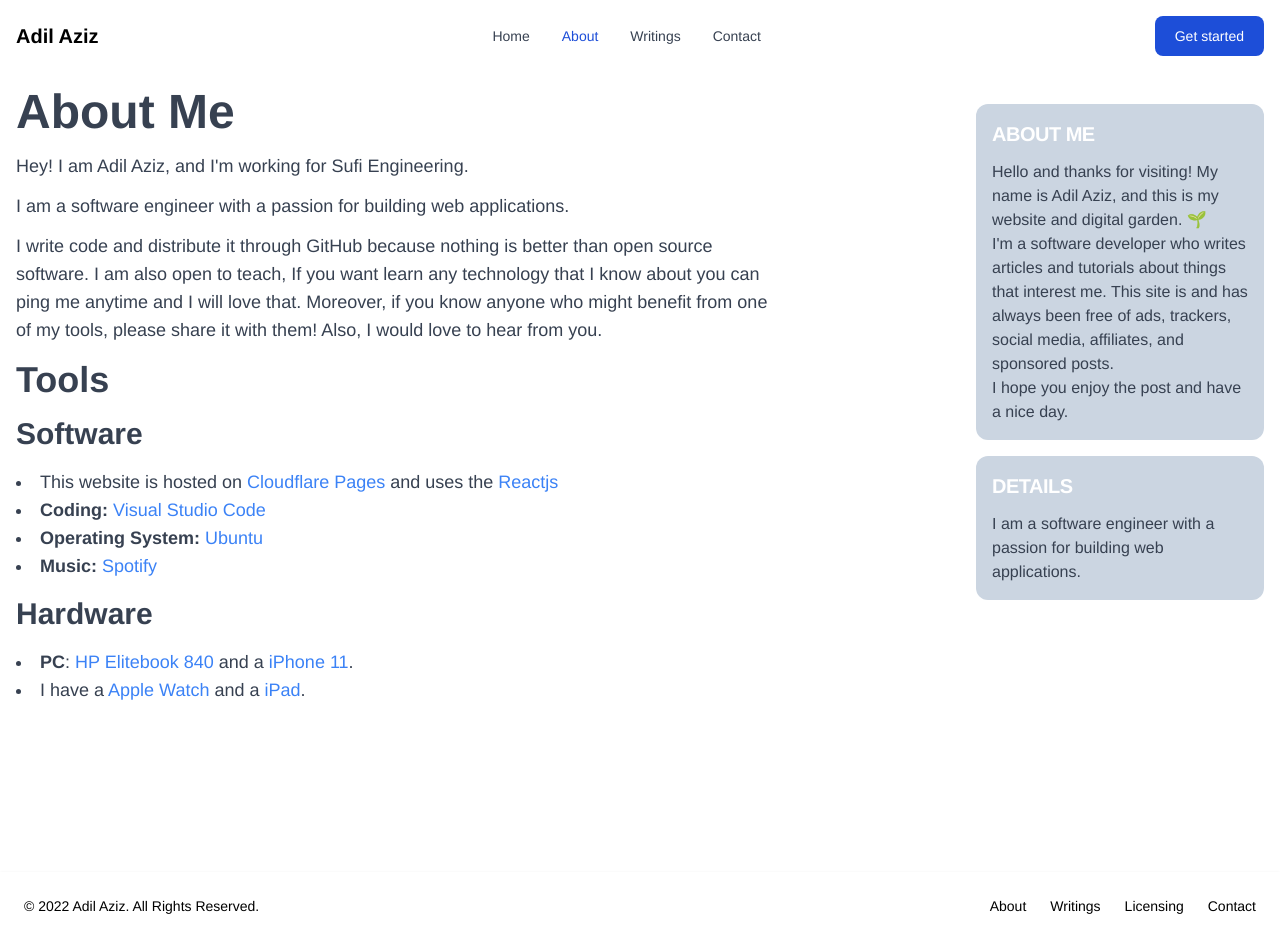
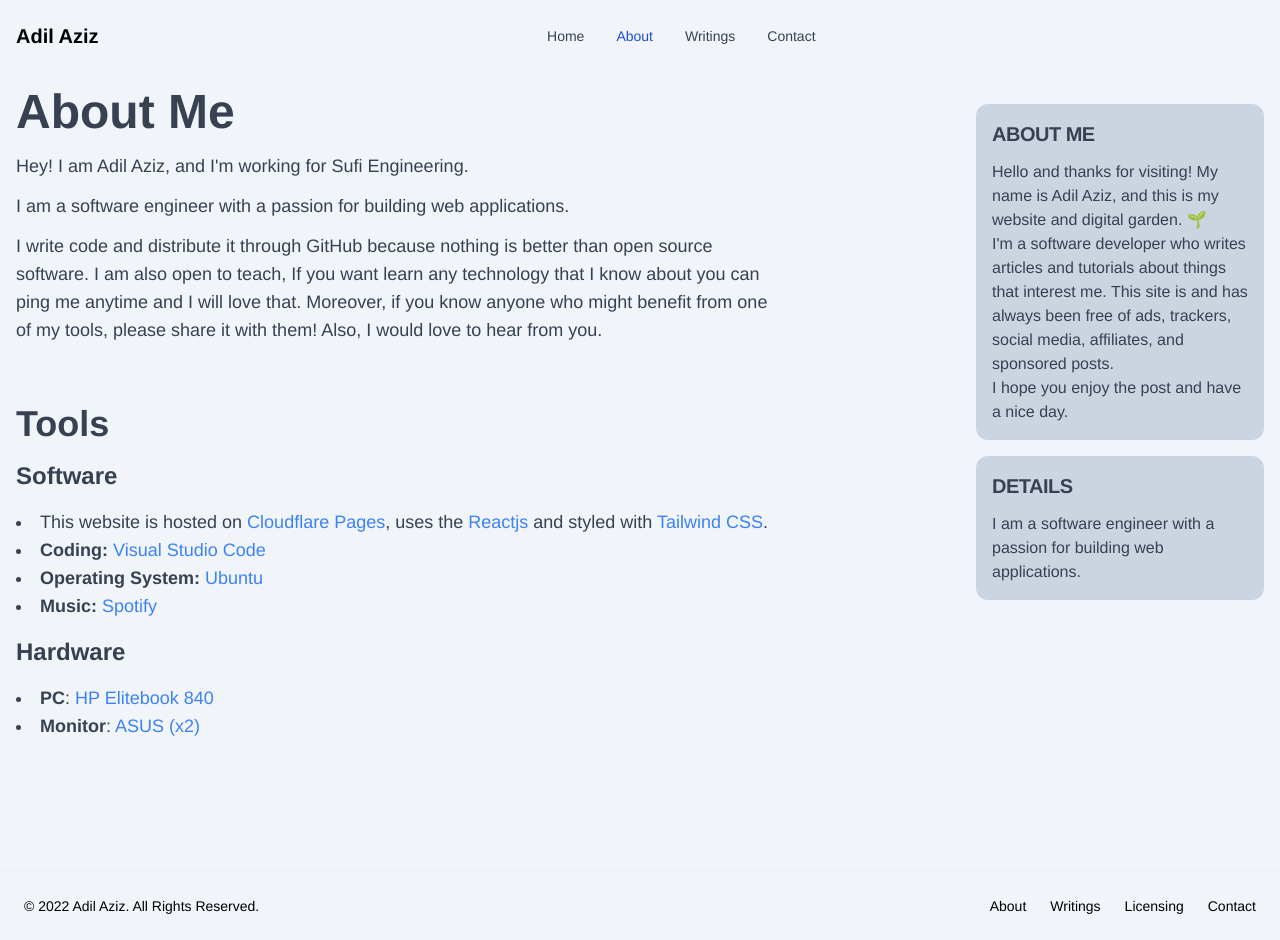
Before and after one commit to adilj13/adilj13.github.io, a React (Create React App) app: page /about in a window 1280 px wide. Built offline with nearby package versions, Linux system fonts and the light colour scheme.

Commit message:
some design updates

```diff
--- a/public/index.html
+++ b/public/index.html
@@ -6,6 +6,8 @@
     <meta name="viewport" content="width=device-width, initial-scale=1" />
     <meta name="theme-color" content="#000000" />
     <link rel="apple-touch-icon" href="%PUBLIC_URL%/logo192.png" />
+    <title>Adil Aziz</title>
+    <meta name="description" content="I'm currently working at Sufi Engineering.">
     <!--
       manifest.json provides metadata used when your web app is installed on a
       user's mobile device or desktop. See https://developers.google.com/web/fundamentals/web-app-manifest/
--- a/src/webpages/about.js
+++ b/src/webpages/about.js
@@ -5,7 +5,7 @@ import Footer from './components/footer';
 const About = () => {
     document.title="About";
         return (
-            <div className="bg-white border-gray-200 dark:bg-gray-900">
+            <div className="bg-slate-100 border-gray-200 dark:bg-gray-900">
             <Navbar selected="about"/>
             <div className="sm:container sm:mx-auto p-4 max-w-md lg:grid lg:grid-cols-4 lg:gap-8 min-h-[100vh]" >
                 <div className="text-gray-700 dark:text-white max-w-3xl w-full col-span-3 text-lg">
@@ -15,24 +15,25 @@ const About = () => {
                         <p className='my-3'>I am a software engineer with a passion for building web applications.</p>
                         <p className='my-3'>I write code and distribute it through GitHub because nothing is better than open source software. I am also open to teach, If you want learn any technology that I know about you can ping me anytime and I will love that. Moreover, if you know anyone who might benefit from one of my tools, please share it with them! Also, I would love to hear from you.</p>
                     </div>
+                    <br/>
                     <h3 className=' text-4xl font-semibold my-4'>Tools</h3>
-                    <h4 className=' text-3xl font-semibold my-4'>Software</h4>
+                    <h4 className=' text-2xl font-semibold my-4'>Software</h4>
                     <ul className='list-disc list-inside'>
-                        <li className=''>This website is hosted on <a className='hover:bg-blue-500 hover:text-white dark:hover:text-gray-700 text-blue-500' href='https://pages.cloudflare.com/'>Cloudflare Pages</a> and uses the <a href='https://reactjs.com' className='hover:bg-blue-500 hover:text-white dark:hover:text-gray-700 text-blue-500'>Reactjs</a></li>
+                        <li className=''>This website is hosted on <a className='hover:bg-blue-500 hover:text-white dark:hover:text-gray-700 text-blue-500' href='https://pages.cloudflare.com/'>Cloudflare Pages</a>, uses the <a href='https://reactjs.com' className='hover:bg-blue-500 hover:text-white dark:hover:text-gray-700 text-blue-500'>Reactjs</a> and styled with <a href='https://tailwindcss.com' className='hover:bg-blue-500 hover:text-white dark:hover:text-gray-700 text-blue-500'>Tailwind CSS</a>.</li>
                         <li className=''><b>Coding:</b> <a className='hover:bg-blue-500 hover:text-white dark:hover:text-gray-700 text-blue-500' href='https://code.visualstudio.com/' >Visual Studio Code</a></li>
                         <li className=''><b>Operating System:</b> <a className='hover:bg-blue-500 hover:text-white dark:hover:text-gray-700 text-blue-500' href='https://ubuntu.com/' >Ubuntu</a></li>
                         <li className=''><b>Music:</b> <a className='hover:bg-blue-500 hover:text-white dark:hover:text-gray-700 text-blue-500' href='https://spotify.com/' >Spotify</a></li>
                     </ul>
 
-                    <h4 className=' text-3xl font-semibold my-4'>Hardware</h4>
+                    <h4 className=' text-2xl font-semibold my-4'>Hardware</h4>
                     <ul className='list-disc list-inside'>
-                        <li className=''><b>PC</b>: <a className='hover:bg-blue-500 hover:text-white dark:hover:text-gray-700 text-blue-500' href='https://www.hp.com/us-en/shop/mdp/elitebook-840'>HP Elitebook 840</a> and a <a className='hover:bg-blue-500 hover:text-white dark:hover:text-gray-700 text-blue-500' href='https://www.apple.com/iphone-11/'>iPhone 11</a>.</li>
-                        <li className=''>I have a <a className='hover:bg-blue-500 hover:text-white dark:hover:text-gray-700 text-blue-500' href='https://www.apple.com/watch/'>Apple Watch</a> and a <a className='hover:bg-blue-500 hover:text-white dark:hover:text-gray-700 text-blue-500' href='https://www.apple.com/ipad/'>iPad</a>.</li>
+                        <li className=''><b>PC</b>: <a className='hover:bg-blue-500 hover:text-white dark:hover:text-gray-700 text-blue-500' href='https://www.hp.com/us-en/shop/mdp/elitebook-840'>HP Elitebook 840</a></li>
+                        <li className=''><b>Monitor</b>: <a className='hover:bg-blue-500 hover:text-white dark:hover:text-gray-700 text-blue-500' href='https://www.asus.com'>ASUS (x2)</a></li>
                     </ul>
                 </div>
                 <div className="max-w-3xl w-full col-span-1">
                     <div className="my-4 bg-slate-300  dark:bg-slate-800 p-4 max-w-3xl rounded-xl w-full">
-                        <h4 className="mb-3 text-xl font-semibold tracking-tight text-white">ABOUT ME</h4>
+                        <h4 className="mb-3 text-xl font-semibold tracking-tight text-gray-700 dark:text-white">ABOUT ME</h4>
 
                         <div className="text-gray-700 dark:text-white">
                             <p>Hello and thanks for visiting! My name is Adil Aziz, and this is my website and digital garden. 🌱</p>
@@ -42,7 +43,7 @@ const About = () => {
                         </div>
                     </div>
                     <div className="bg-slate-300  dark:bg-slate-800 p-4 max-w-3xl rounded-xl w-full">
-                        <h4 className="mb-3 text-xl font-semibold tracking-tight text-white">DETAILS</h4>
+                        <h4 className="mb-3 text-xl font-semibold tracking-tight text-gray-700 dark:text-white">DETAILS</h4>
 
                         <div className="text-gray-700 dark:text-white">
                             <p>I am a software engineer with a passion for building web applications.</p>
--- a/src/webpages/blog/list.js
+++ b/src/webpages/blog/list.js
@@ -26,7 +26,7 @@ const BlogList = () => {
         return <div>Error: {error.message}</div>;
     } else if (!isLoaded) {
         return (
-            <div className="bg-white border-gray-200 dark:bg-gray-900">
+            <div className="bg-slate-100 border-gray-200 dark:bg-gray-900">
                 <Navbar selected="blog" />
                 <div className="columns-1 md:columns-3 min-h-[100vh]">
                     <div className="border border-blue-300 shadow rounded-md p-4 max-w-sm w-full mx-auto">
@@ -80,14 +80,14 @@ const BlogList = () => {
         );
     } else {
         return (
-            <div className='bg-white border-gray-200 dark:bg-gray-900 '>
+            <div className='bg-slate-100 border-gray-200 dark:bg-gray-900 '>
                 <Navbar selected="blog"/>
                 <div className='container mx-auto p-4 min-h-[100vh]'>
                     <div className='columns-1 md:columns-3'>
                         {blogs.map(blog => (
                         <div key={(blog.slug).toString()}>
                             <Link to={`${blog.slug}`}>
-                                <div className="max-w-sm rounded overflow-hidden shadow-lg bg-white border-gray-200 dark:bg-gray-800 dark:border-gray-700">
+                                <div className="max-w-sm rounded overflow-hidden shadow-lg bg-slate-50 border-gray-200 dark:bg-gray-800 dark:border-gray-700 mb-4">
                                     <img className="w-full aspect-video" src={ blog.featured_image } alt="" />
                                     <div className="px-6 py-4">
                                         <div className="font-bold text-xl mb-2 text-gray-900 dark:text-white">{parse(blog.title)}</div>
--- a/src/webpages/components/footer.js
+++ b/src/webpages/components/footer.js
@@ -3,7 +3,7 @@ import {Link} from 'react-router-dom';
 export default function Footer() {
 
     return (
-<footer className="bg-white border-gray-200 p-4 shadow md:flex md:items-center md:justify-between md:p-6 dark:bg-gray-900">
+<footer className="bg-slate-100 border-gray-200 p-4 shadow md:flex md:items-center md:justify-between md:p-6 dark:bg-gray-900">
     <span className="text-sm t sm:text-center dark:text-white">© 2022 <Link to="/" className="hover:underline">Adil Aziz</Link>. All Rights Reserved.
     </span>
     <ul className="flex flex-wrap items-center mt-3 text-sm  sm:mt-0">
--- a/src/webpages/components/navbar.js
+++ b/src/webpages/components/navbar.js
@@ -6,13 +6,13 @@ export default function Navbar(props) {
     const selectd=props.selected;
     return (
         <>
-            <nav className="bg-white border-gray-200 px-2 sm:px-4 py-2.5 dark:bg-gray-900">
+            <nav className="bg-slate-100 border-gray-200 px-2 sm:px-4 py-2.5 dark:bg-gray-900">
                 <div className="container flex flex-wrap justify-between items-center mx-auto">
                     <Link to="/" className="flex items-center">
                         <span className="self-center text-xl font-semibold whitespace-nowrap dark:text-white">Adil Aziz</span>
                     </Link>
                     <div className="flex md:order-2">
-                        <button type="button" className="text-white bg-blue-700 hover:bg-blue-800 focus:ring-4 focus:outline-none focus:ring-blue-300 font-medium rounded-lg text-sm px-5 py-2.5 text-center mr-3 md:mr-0 dark:bg-blue-600 dark:hover:bg-blue-700 dark:focus:ring-blue-800">Get started</button>
+                        {/* <button type="button" className="text-white bg-blue-700 hover:bg-blue-800 focus:ring-4 focus:outline-none focus:ring-blue-300 font-medium rounded-lg text-sm px-5 py-2.5 text-center mr-3 md:mr-0 dark:bg-blue-600 dark:hover:bg-blue-700 dark:focus:ring-blue-800">Get started</button> */}
                         <button data-collapse-toggle="navbar-cta" type="button" className="inline-flex items-center p-2 text-sm text-gray-500 rounded-lg md:hidden hover:bg-gray-100 focus:outline-none focus:ring-2 focus:ring-gray-200 dark:text-gray-400 dark:hover:bg-gray-700 dark:focus:ring-gray-600" aria-controls="navbar-cta" aria-expanded="false" onClick={() => setNavbarOpen(!navbarOpen)}>
                             <span className="sr-only">Open main menu</span>
                             <svg className="w-6 h-6" aria-hidden="true" fill="currentColor" viewBox="0 0 20 20" xmlns="http://www.w3.org/2000/svg"><path fillRule="evenodd" d="M3 5a1 1 0 011-1h12a1 1 0 110 2H4a1 1 0 01-1-1zM3 10a1 1 0 011-1h12a1 1 0 110 2H4a1 1 0 01-1-1zM3 15a1 1 0 011-1h12a1 1 0 110 2H4a1 1 0 01-1-1z" clipRule="evenodd"></path></svg>
@@ -24,7 +24,7 @@ export default function Navbar(props) {
                         (navbarOpen ? "" : " hidden")
                     }
                     id="navbar-cta">
-                        <ul className={"flex flex-col p-4 mt-4 bg-gray-50 border border-gray-100 md:flex-row md:space-x-8 md:mt-0 md:text-sm md:font-medium md:border-0 md:bg-white dark:bg-gray-800 md:dark:bg-gray-900 dark:border-gray-700"}>
+                        <ul className={"flex flex-col p-4 mt-4 bg-slate-100 border border-gray-100 md:flex-row md:space-x-8 md:mt-0 md:text-sm md:font-medium md:border-0 md:bg-slate-100 dark:bg-gray-800 md:dark:bg-gray-900 dark:border-gray-700"}>
                         <li>
                             <Link to="/" className={((selectd=='home')? "block py-2 pr-4 pl-3 text-white bg-blue-700 rounded md:bg-transparent md:text-blue-700 md:p-0 dark:text-white" : "block py-2 pr-4 pl-3 text-gray-700 rounded hover:bg-gray-100 md:hover:bg-transparent md:hover:text-blue-700 md:p-0 md:dark:hover:text-white dark:text-gray-400 dark:hover:bg-gray-700 dark:hover:text-white md:dark:hover:bg-transparent dark:border-gray-700")}>Home</Link>
                         </li>
```
Also changed, not shown: src/webpages/blog/details.js (+4 -8 lines), src/webpages/home.js.
